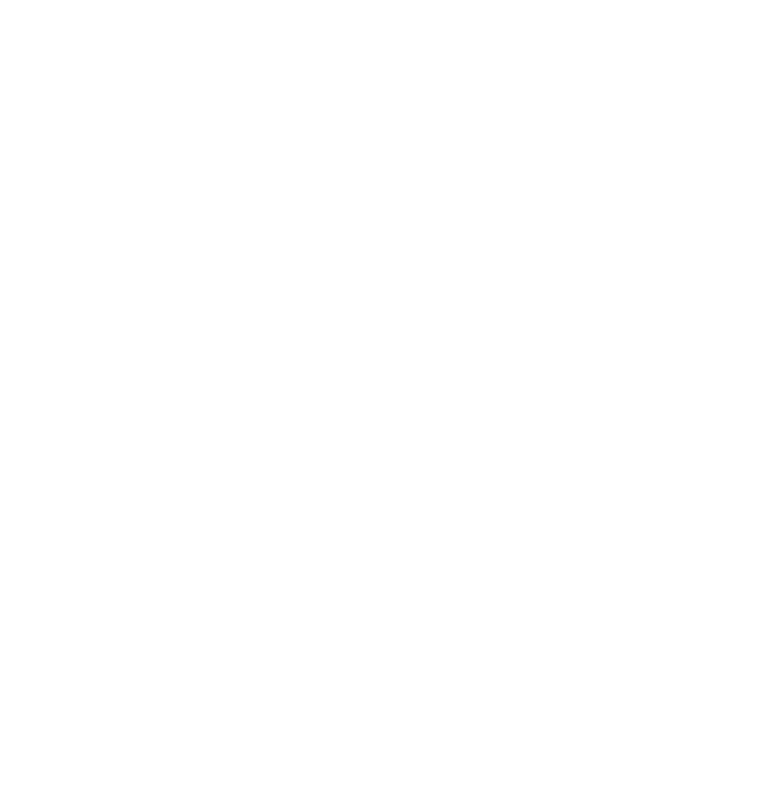
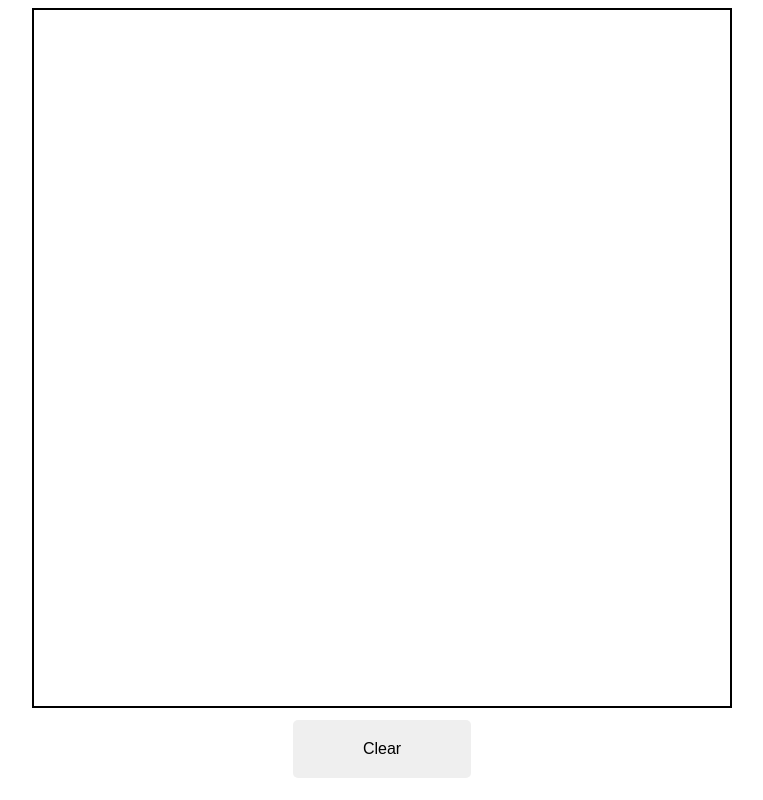
Before and after one commit to ochoav/EtchASketch, a plain HTML site: page index.html in a window 1280 px wide. Shown: the whole page, without its empty margins (258-1021 px from the left). Drawn offline with Linux system fonts and the light colour scheme.

Commit message:
Add clear button and prompt
Prompt allows the user to choose their desired nxn size
of canvas on clearing.

```diff
--- a/index.html
+++ b/index.html
@@ -10,5 +10,6 @@
 </head>
 <body>
     <div class="grid-container"></div>
+    <button id="clear">Clear</button>
 </body>
 </html>
--- a/scripts/main.js
+++ b/scripts/main.js
@@ -1,7 +1,9 @@
 function initDivs(n) {
+    clearExistingDivs();
+
     const container = document.querySelector('div');
 
-    for (let i = 0; i < n; i++) {
+    for (let i = 0; i < n*n; i++) {
         const div = document.createElement('div');
 
         div.addEventListener('mouseenter', (e) => {
@@ -9,6 +11,33 @@ function initDivs(n) {
         })
         container.appendChild(div);
     }
+
+    container.style =  ` grid-template-columns: repeat(${n}, 1fr); grid-template-rows: repeat(${n}), 1fr);`
 }
 
-initDivs(16*16);
+function clearExistingDivs() {
+    const gridDivs = document.querySelectorAll('.grid-container div');
+
+    if (gridDivs) {
+        const container = document.querySelector('div');
+        gridDivs.forEach((div) => {
+            container.removeChild(div);
+        });
+    }
+}
+
+function setUpClearBtn() {
+    const clear = document.getElementById('clear');
+
+    clear.addEventListener('click', (e) => {
+        let n = prompt('How many rows and columns for your new grid?');
+        if (!(Number)(n) || (Number)(n) > 100) {
+            alert('That is not a valid number! Keep it at 100 or less...');
+            return;
+        }
+        initDivs(n);
+    });
+}
+
+initDivs(16);
+setUpClearBtn();
--- a/styles/styles.css
+++ b/styles/styles.css
@@ -4,9 +4,17 @@
 
 .grid-container {
     margin: 0 auto;
+    border: solid 2px;
     height: 700px;
     width: 700px;
     display: grid;
-    grid-template-columns: repeat(16, 1fr);
-    grid-template-rows: repeat(16, 1fr);
 }
+
+#clear {
+    display: block;
+    margin: 12px auto 0;
+    padding: 20px 70px;
+    border-radius: 5px;
+    font-size: medium;
+    border: none;
+}
```
